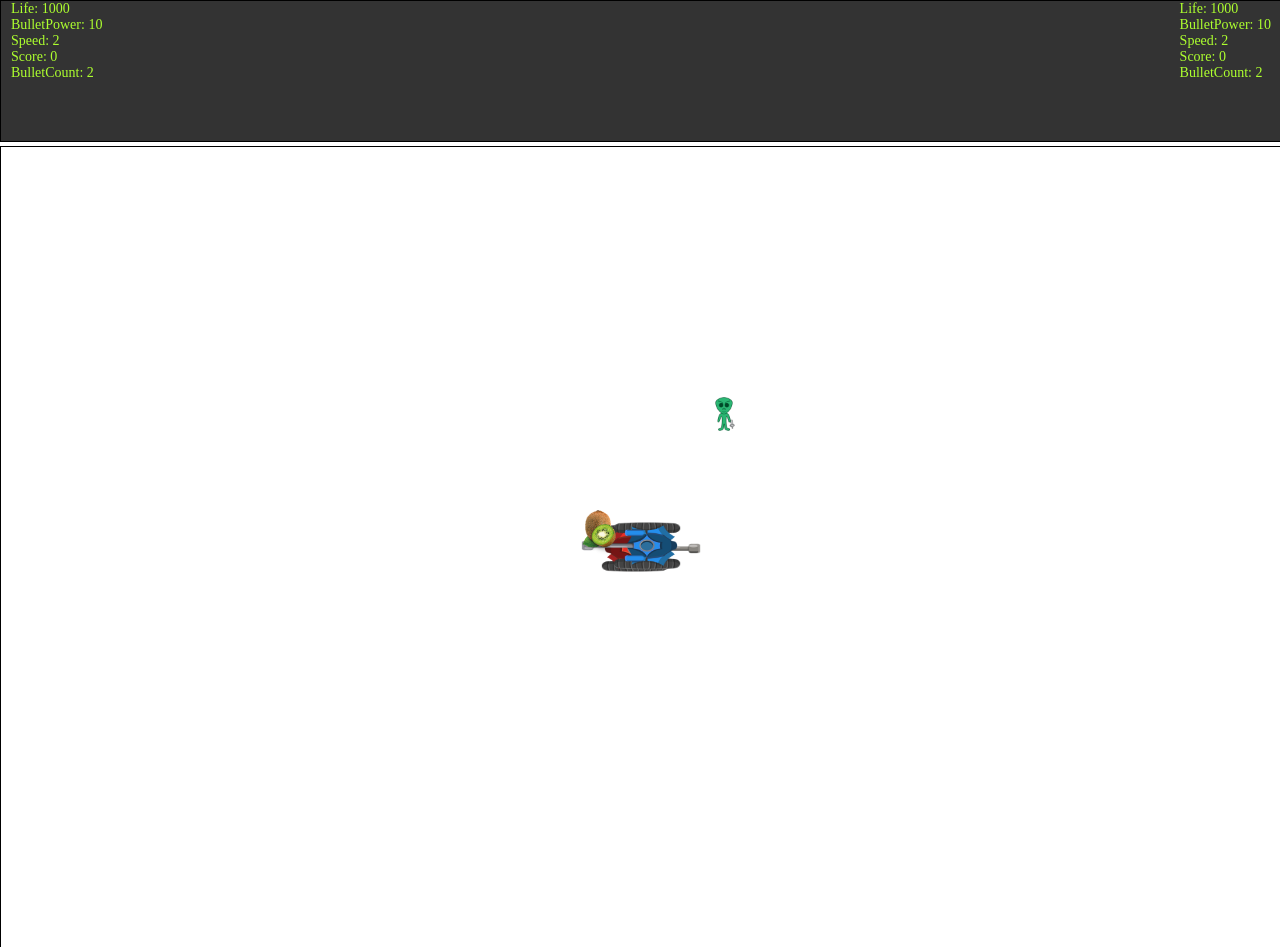
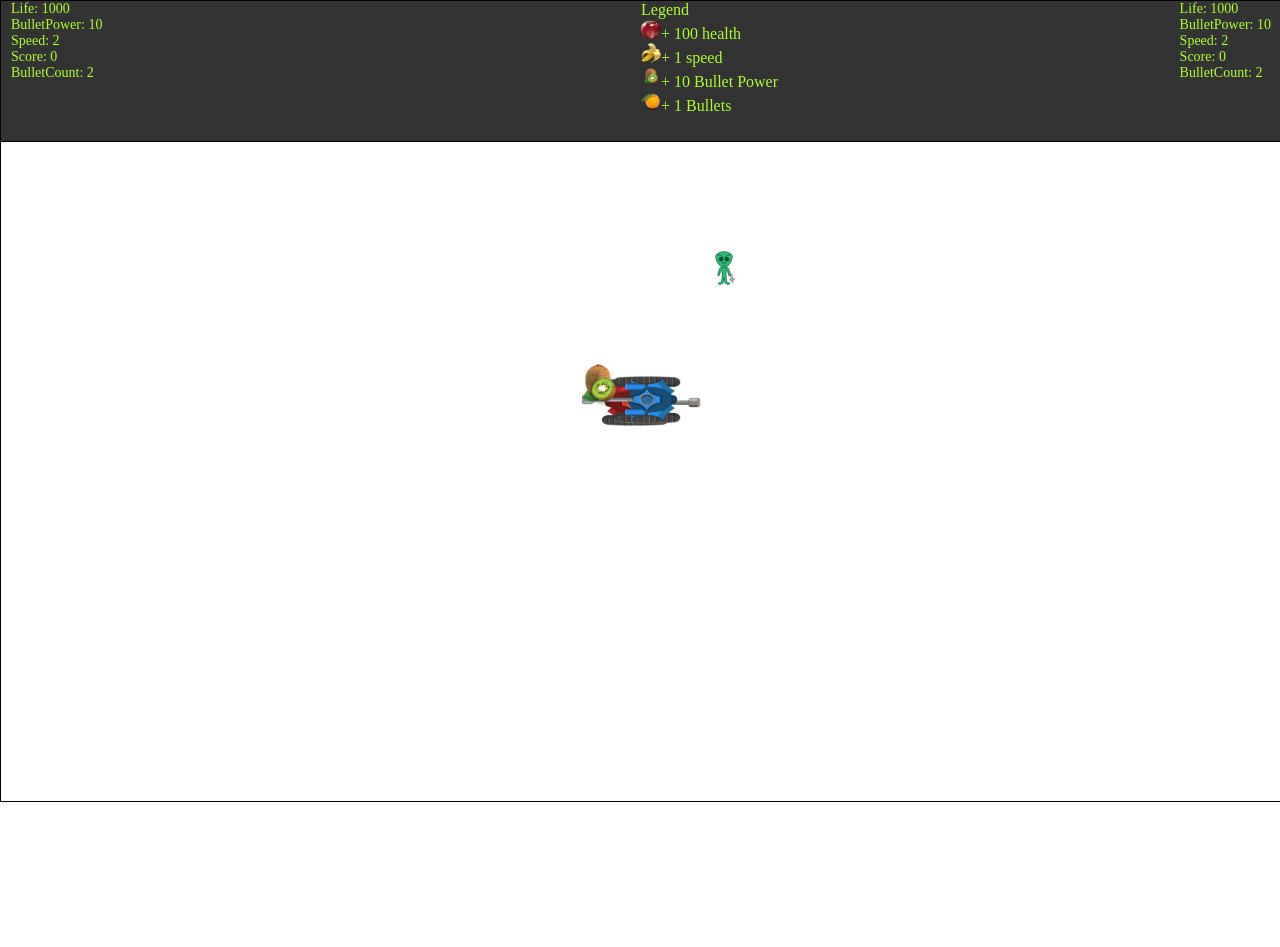
Before and after one commit to theoners/Tank-Game, a plain HTML site: page index.html in a window 1280 px wide. Shown: the top 947 px of the page. After the commit the page ends 806 px from the top, so only its background shows below. Drawn offline with Linux system fonts and the light colour scheme.

Commit message:
added Legend

```diff
--- a/index.html
+++ b/index.html
@@ -17,14 +17,21 @@
         <div></div>
         <div ></div>
         <div></div>
-        <div> </div>
+        <div></div>
+    </div>
+    <div id="legend">
+        <div >Legend</div>
+        <div><img src="./image/apple.png" alt="apple">+ 100 health</div>
+        <div><img src="./image/banana.png" alt="banana">+ 1 speed</div>
+        <div><img src="./image/kiwi.png" alt="kiwi">+ 10 Bullet Power</div>
+        <div><img src="./image/orange.png" alt="orange">+ 1 Bullets </div>
     </div>
     <div id="blue-player">
-        <div> </div>
-        <div> </div>
-        <div> </div>
-        <div> </div>
-        <div> </div>
+        <div></div>
+        <div></div>
+        <div></div>
+        <div></div>
+        <div></div>
     </div>
 
 </div>
@@ -32,7 +39,6 @@
 <script src="./scripts/constants.js"></script>
 <script src="scripts/gameObjects/Tank.js"></script>
 <script src="scripts/gameObjects/Bullet.js"></script>
-
 <script src="./scripts/game-objects-factory.js"></script>
 <script src="./scripts/collision-detector.js"></script>
 <script src="./scripts/renderer.js"></script>
--- a/scripts/constants.js
+++ b/scripts/constants.js
@@ -8,10 +8,9 @@
         BULLET: {
             HEIGHT: 30,
             WIDTH: 20,
-            SPEED: -5,
+            SPEED: 5,
         },
         ENEMY: {
-
             HEIGHT: 50,
             WIDTH: 50,
         },
--- a/scripts/game.js
+++ b/scripts/game.js
@@ -133,8 +133,7 @@
         }
 
         _updatePositions() {
-            const {SPEED: enemySpeed} = SIZES.ENEMY;
-            const {width, height} = this.bounds;
+            const {width} = this.bounds;
             this.redTankBullets.forEach(bullet => {
                 bullet.left += bullet.speed;
                 bullet.isDead = bullet.left >= width;
@@ -143,8 +142,6 @@
                 bullet.left -= bullet.speed;
                 bullet.isDead = bullet.left <= 0;
             });
-
-
         }
 
         _createNewGameObjects() {
@@ -153,7 +150,7 @@
                 this.enemies.push(enemy);
             }
             if (trueOrFalse(0.3)) {
-                const object = ["apple", "banana", "kiwi","orange"];
+                const object = ["apple", "banana", "kiwi", "orange"];
                 let randomIndex = Math.floor(Math.random() * 5);
                 const fruit = this.gameObjectsFactory.createRandomObject(object[randomIndex]);
                 this.fruits.push(fruit);
@@ -168,7 +165,6 @@
                     if (bullet.isDead || enemy.isDead) {
                         return;
                     }
-
                     const enemyCollisionBox = getCollisionBox(enemy, SIZES.ENEMY);
                     const hasCollision = this.collisionDetector.checkForCollision(bulletCollisionBox, enemyCollisionBox);
                     if (hasCollision) {
@@ -200,9 +196,7 @@
         }
 
         _checkForBlueBulletsWithRedTankCollisions() {
-
             const {blueTankBullets, redTank} = this;
-
             const RedTankCollisionBox = getCollisionBox(redTank, SIZES.TANK);
             blueTankBullets.forEach(bullet => {
                 if (bullet.isDead) {
@@ -214,16 +208,12 @@
                     bullet.isDead = hasCollision;
                     redTank.health -= bullet.power;
                     this.blueTank.points += 10;
-
                 }
             });
-
         }
 
         _checkForRedBulletsWithBlueTankCollisions() {
-
             const {redTankBullets, blueTank} = this;
-
             const BlueTankCollisionBox = getCollisionBox(blueTank, SIZES.TANK);
             redTankBullets.forEach(bullet => {
                 if (bullet.isDead) {
@@ -235,21 +225,18 @@
                     bullet.isDead = hasCollision;
                     blueTank.health -= bullet.power;
                     this.redTank.points += 10;
-
-
                 }
             });
+        }
 
-        }
-        _checkForRedBulletsWithFruitsCollisions(){
-            const {redTankBullets, fruits,redTank} = this;
+        _checkForRedBulletsWithFruitsCollisions() {
+            const {redTankBullets, fruits, redTank} = this;
             redTankBullets.forEach(bullet => {
                 const bulletCollisionBox = getCollisionBox(bullet, SIZES.BULLET);
                 fruits.forEach(fruit => {
                     if (bullet.isDead || fruit.isDead) {
                         return;
                     }
-
                     const fruitCollisionBox = getCollisionBox(fruit, SIZES.FRUIT);
                     const hasCollision = this.collisionDetector.checkForCollision(bulletCollisionBox, fruitCollisionBox);
                     if (hasCollision) {
@@ -257,32 +244,31 @@
                         fruit.isDead = hasCollision;
                         switch (fruit.name) {
                             case"banana":
-                                redTank.speed+=1;
+                                redTank.speed += 1;
                                 break;
                             case"orange":
-                                redTank.bulletCount+=1;
+                                redTank.bulletCount += 1;
                                 break;
                             case"kiwi":
-                                redTank.bulletPower+=10;
+                                redTank.bulletPower += 10;
                                 break;
                             case"apple":
-                                redTank.health+=100;
+                                redTank.health += 100;
                                 break;
                         }
-
                     }
                 });
             });
         }
-        _checkForBlueBulletsWithFruitsCollisions(){
-            const {blueTankBullets, fruits,blueTank} = this;
+
+        _checkForBlueBulletsWithFruitsCollisions() {
+            const {blueTankBullets, fruits, blueTank} = this;
             blueTankBullets.forEach(bullet => {
                 const bulletCollisionBox = getCollisionBox(bullet, SIZES.BULLET);
                 fruits.forEach(fruit => {
                     if (bullet.isDead || fruit.isDead) {
                         return;
                     }
-
                     const fruitCollisionBox = getCollisionBox(fruit, SIZES.FRUIT);
                     const hasCollision = this.collisionDetector.checkForCollision(bulletCollisionBox, fruitCollisionBox);
                     if (hasCollision) {
@@ -290,39 +276,37 @@
                         fruit.isDead = hasCollision;
                         switch (fruit.name) {
                             case"banana":
-                                blueTank.speed+=1;
+                                blueTank.speed += 1;
                                 break;
                             case"orange":
-                                blueTank.bulletCount+=1;
+                                blueTank.bulletCount += 1;
                                 break;
                             case"kiwi":
-                                blueTank.bulletPower+=10;
+                                blueTank.bulletPower += 10;
                                 break;
                             case"apple":
-                                blueTank.health+=100;
+                                blueTank.health += 100;
                                 break;
                         }
-
                     }
                 });
             });
         }
+
         _checkForCollisions() {
-            // bullet with enemy
             this._checkForRedBulletsWithEnemiesCollisions();
             this._checkForBlueBulletsWithEnemiesCollisions();
             this._checkForBlueBulletsWithRedTankCollisions();
             this._checkForRedBulletsWithBlueTankCollisions();
             this._checkForRedBulletsWithFruitsCollisions();
             this._checkForBlueBulletsWithFruitsCollisions();
-            // player with enemy
         }
 
         _removeDeadGameObjects() {
             this.redTankBullets = this.redTankBullets.filter(bullet => !bullet.isDead);
             this.blueTankBullets = this.blueTankBullets.filter(bullet => !bullet.isDead);
             this.enemies = this.enemies.filter(enemy => !enemy.isDead);
-            this.fruits=this.fruits.filter(fruit=>!fruit.isDead);
+            this.fruits = this.fruits.filter(fruit => !fruit.isDead);
         }
 
         updateScoreBoard() {
@@ -391,8 +375,6 @@
                     this._gameLoop();
                 });
             }
-
-
         }
     }
 
--- a/scripts/gameObjects/Bullet.js
+++ b/scripts/gameObjects/Bullet.js
@@ -4,10 +4,9 @@
             this.top = top;
             this.left = left;
             this.power = power;
-            this.speed =5;
+            this.speed =SIZES.BULLET.SPEED;
             this.color=color;
-            this.imagePath = "./image/bullet.png"
-        }
+                    }
     }
     scope.Bullet = Bullet;
 })(window);
--- a/styles/game.css
+++ b/styles/game.css
@@ -1,6 +1,5 @@
 canvas{
     border: 1px solid black;
-
 }
 body{
     margin: 0;
@@ -8,6 +7,7 @@ body{
 }
 
 #score-board {
+    position: absolute;
     border: 1px solid black;
     width: 1280px;
     height: 140px;
@@ -16,11 +16,8 @@ display: inline-block;
 }
 
 #score-board{
-
     color: greenyellow;
-
 }
-
 
 #red-player {
     margin-left: 10px;
@@ -33,3 +30,14 @@ float: left;
 font-size: 14px;
    float: right;
 }
+#legend{
+
+    float: none;
+    position: absolute;
+
+    left: 50%;
+}
+img{
+    height: 20px;
+    width: 20px;
+}
```
